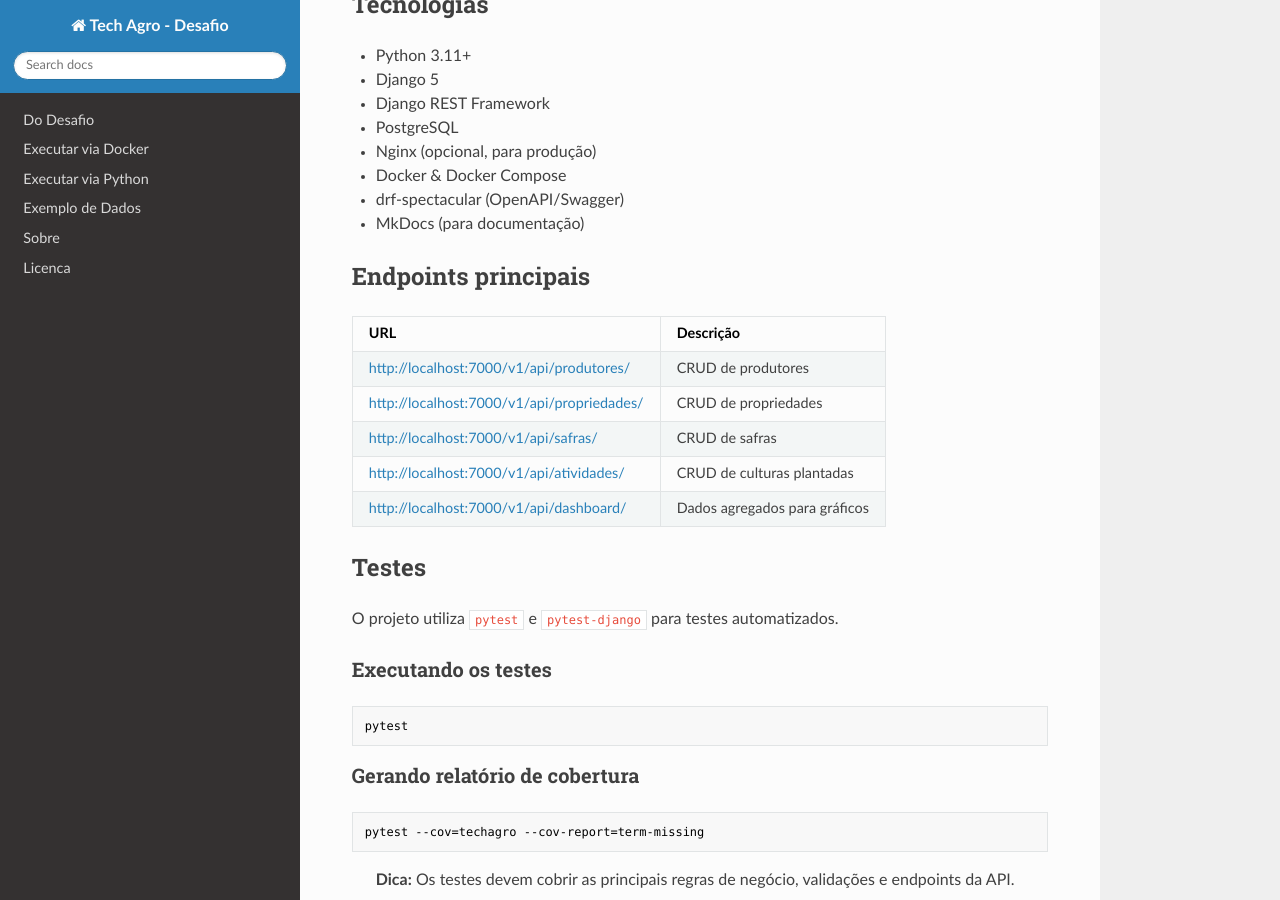
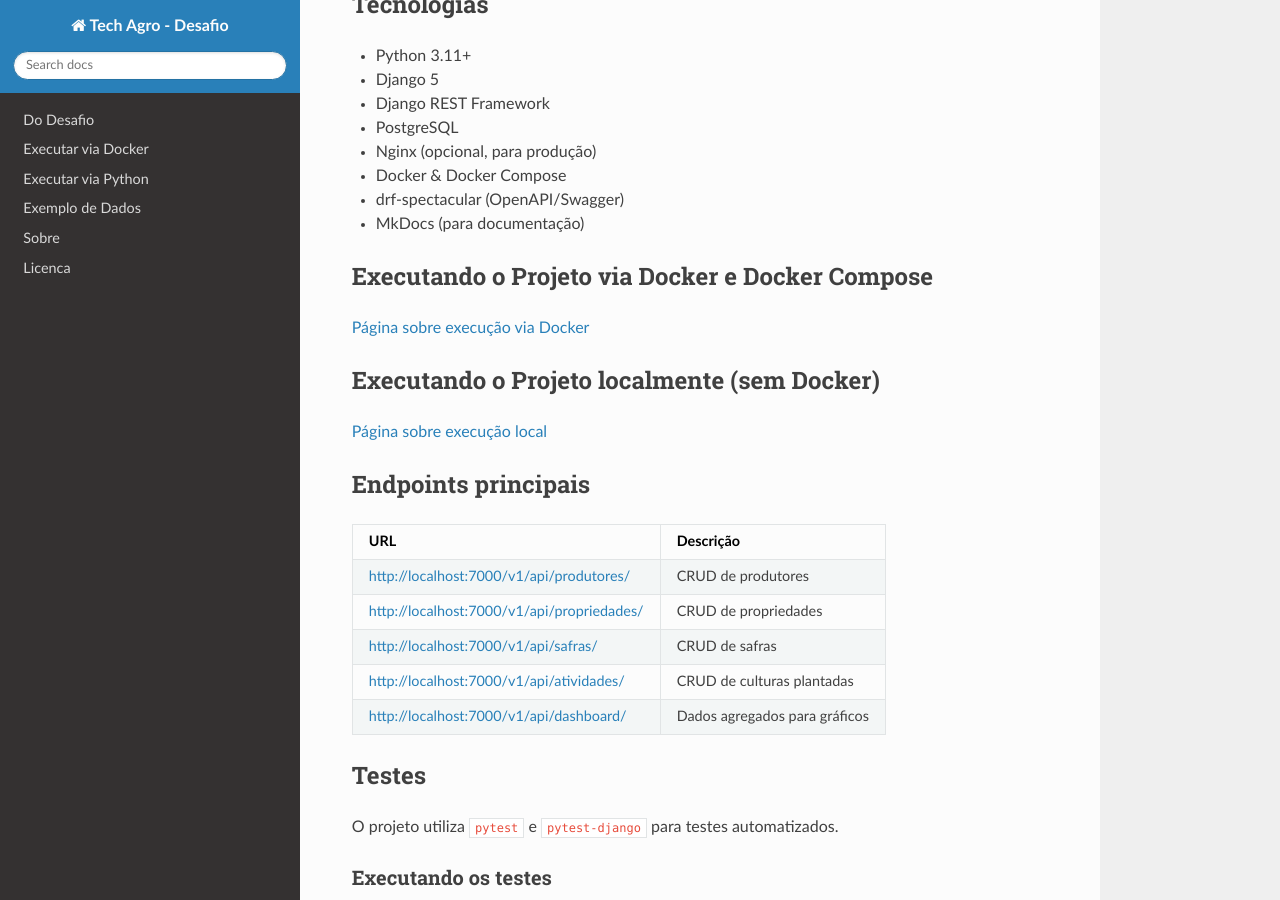
Before and after one commit to edcastanha/TechAgro, an MkDocs documentation site: the page built from docs/index.md, in a window 1280 px wide and 900 px high, scrolled down 500 px. Built offline with MkDocs 1.6.1, drawn with Linux system fonts in a browser that asks for light colours; nearby versions of some CDN libraries.

Commit message:
fix: correcao sobre execucao do projeto via Docker e localmente na documentação

```diff
--- a/docs/index.md
+++ b/docs/index.md
@@ -18,6 +18,12 @@ Esta aplicação fornece uma API REST para cadastro e gestão de produtores rura
 - drf-spectacular (OpenAPI/Swagger)
 - MkDocs (para documentação)
 
+
+## Executando o Projeto via Docker e Docker Compose
+[Página sobre execução via Docker](https://edcastanha.github.io/TechAgro/ExecDocker/)
+
+## Executando o Projeto localmente (sem Docker)
+[Página sobre execução local](https://edcastanha.github.io/TechAgro/ExecLocal/)
 
 ## Endpoints principais
 |   URL   | Descrição |
```
